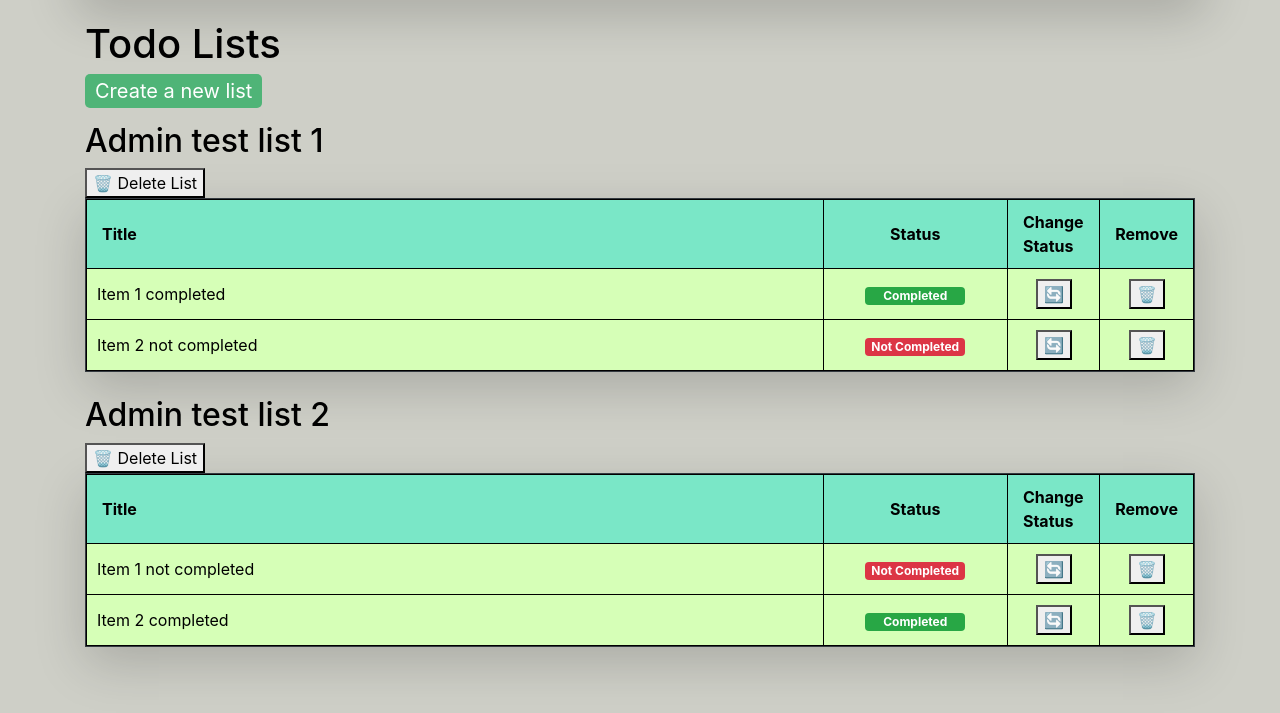
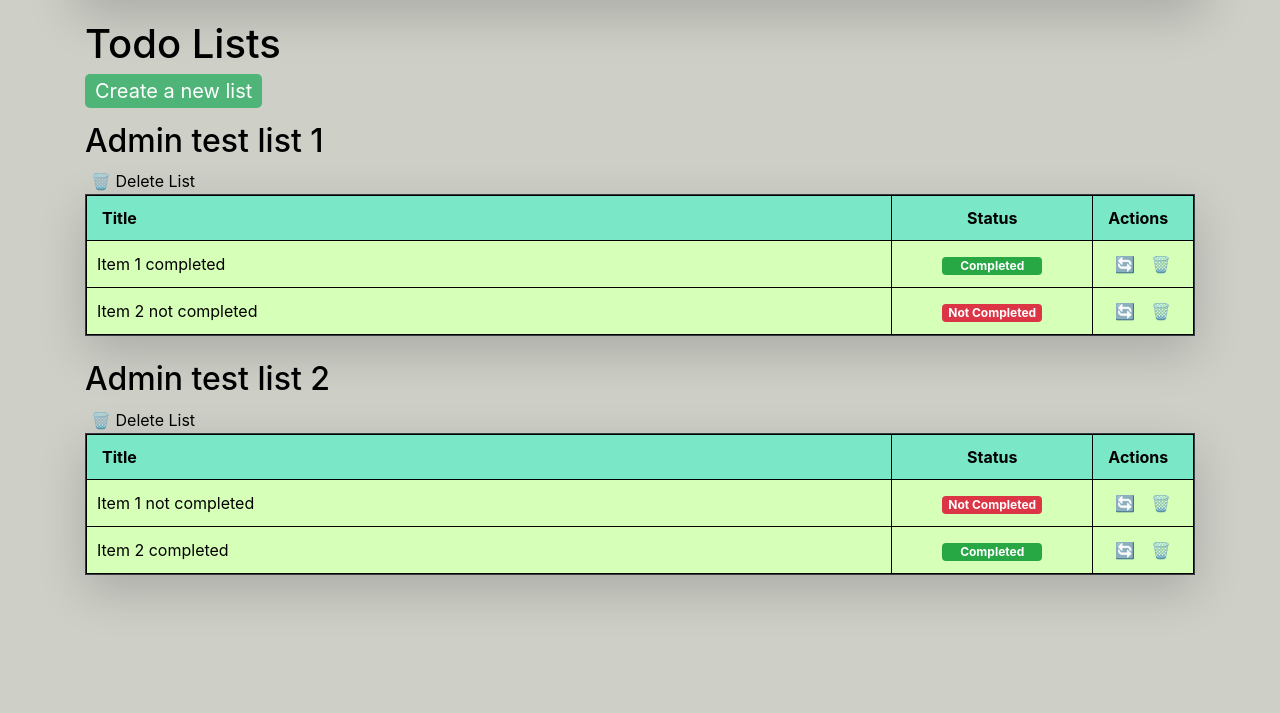
Before and after one commit to duze-elo/Django_Test, a Django app: page /todos/ in a window 1280 px wide. Shown: the part 71-784 px from the top of the page. Run offline with Django 5.2, Linux system fonts and the light colour scheme; a user stored in the database is signed in; data comes from the database, SQL or seed files in the repository; both versions use the stored data as it was after the commit; some libraries are stand-ins or nearby versions.

Commit message:
improved user expirience in todo item actions

```diff
--- a/myapp/templates/todos.html
+++ b/myapp/templates/todos.html
@@ -1,5 +1,12 @@
 {% extends "base.html" %} {% block title %}Todos{% endblock title %}
 {% block content %}
+
+<style>
+    button{
+        background: transparent;
+        border: none;
+    }
+</style>
 
 <p>
     <h1>Todo Lists</h1>
@@ -21,8 +28,7 @@
                 <tr>
                     <th class="col-8">Title</th>
                     <th class="col-2 text-center">Status</th>
-                    <th class="col-1">Change Status</th>
-                    <th class="col-1">Remove</th>
+                    <th class="col-1">Actions</th>
                 </tr>
             </thead>
             <tbody>
@@ -41,8 +47,6 @@
                                 {% csrf_token %}
                                 <button type="submit" onclick="return confirm('Are You sure to change the components status?')">🔄️</button>
                             </form>
-                        </td>
-                        <td class="text-center">
                             <form action="{% url 'delete_todo_item' todo.id %}" method="POST" style="display:inline;">
                                 {% csrf_token %}
                                 <button type="submit" onclick="return confirm('Are You sure to remove the component?')">🗑️</button>
```
Also changed, not shown: db.sqlite3.
